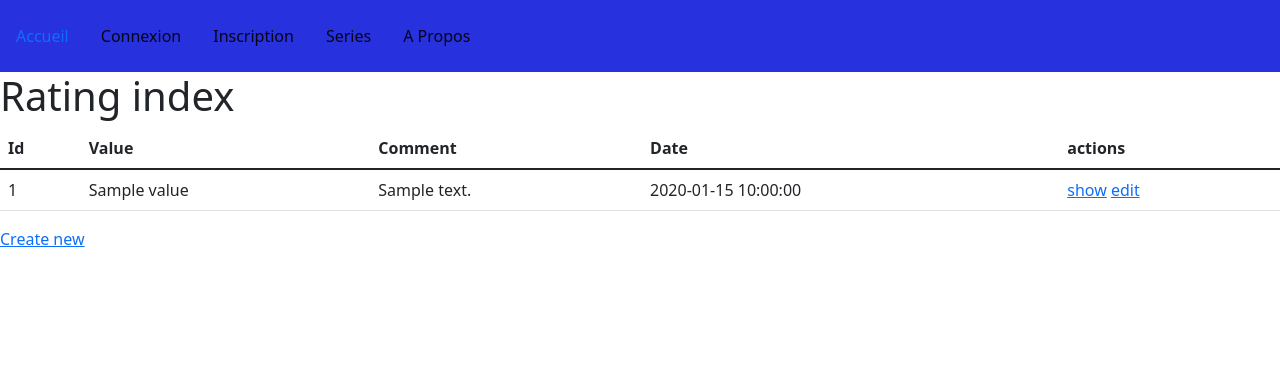
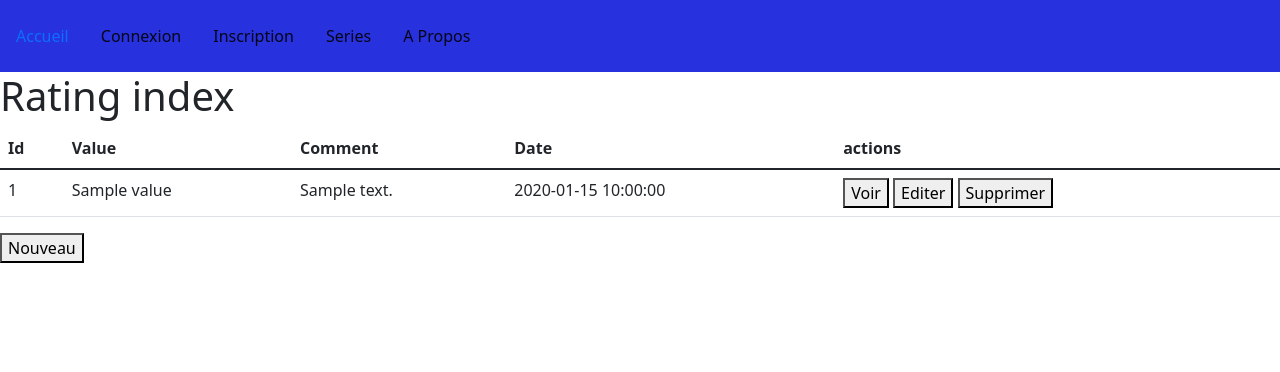
Before and after one commit to Romain-Chagnaud/-Projet_Web, a Symfony app: template Projet_Web/Projet_Web/templates/rating/index.html.twig in a window 1280 px wide. Shown: the top 372 px of the page. Run offline with Twig, Linux system fonts and the light colour scheme; the template is opened without the code that fills it: most values are stand-ins (such as "Sample title", 1, 10 or a date in 2020); some libraries are stand-ins or nearby versions.

Commit message:
petit amélioration niveau rating

```diff
--- a/Projet_Web/Projet_Web/src/Form/RatingType.php
+++ b/Projet_Web/Projet_Web/src/Form/RatingType.php
@@ -6,6 +6,7 @@ use App\Entity\Rating;
 use Symfony\Component\Form\AbstractType;
 use Symfony\Component\Form\FormBuilderInterface;
 use Symfony\Component\OptionsResolver\OptionsResolver;
+use Symfony\Component\VarExporter\Internal\Values;
 
 class RatingType extends AbstractType
 {
@@ -22,6 +23,11 @@ class RatingType extends AbstractType
 
     public function configureOptions(OptionsResolver $resolver): void
     {
+        $values = new Values([
+            'min' => 0,
+            'max' => 20
+        ]);
+
         $resolver->setDefaults([
             'data_class' => Rating::class,
         ]);
--- a/Projet_Web/Projet_Web/templates/rating/_form.html.twig
+++ b/Projet_Web/Projet_Web/templates/rating/_form.html.twig
@@ -1,4 +1,5 @@
 {{ form_start(form) }}
     {{ form_widget(form) }}
-    <button class="btn">{{ button_label|default('Save') }}</button>
+    <button class="btn">{{button_label|default('Save')}}</button>
+    <button type="button">Save</button>
 {{ form_end(form) }}
--- a/Projet_Web/Projet_Web/templates/rating/index.html.twig
+++ b/Projet_Web/Projet_Web/templates/rating/index.html.twig
@@ -23,8 +23,10 @@
                 <td>{{ rating.comment }}</td>
                 <td>{{ rating.date ? rating.date|date('Y-m-d H:i:s') : '' }}</td>
                 <td>
-                    <a href="{{ path('rating_show', {'id': rating.id}) }}">show</a>
-                    <a href="{{ path('rating_edit', {'id': rating.id}) }}">edit</a>
+                    <a href="{{ path('rating_show', {'id': rating.id}) }}"><button>Voir</button></a>
+                    <a href="{{ path('rating_edit', {'id': rating.id}) }}"><button>Editer</button></a>
+
+                    <a href="{{ path('rating_delete', {'id': rating.id}) }}"> <button>Supprimer</button></a>
                 </td>
             </tr>
         {% else %}
@@ -35,5 +37,5 @@
         </tbody>
     </table>
 
-    <a href="{{ path('rating_new') }}">Create new</a>
+    <a href="{{ path('rating_new') }}"><button type="button">Nouveau</button></a>
 {% endblock %}
--- a/Projet_Web/Projet_Web/templates/security/login.html.twig
+++ b/Projet_Web/Projet_Web/templates/security/login.html.twig
@@ -19,6 +19,8 @@
     <input type="email" value="{{ last_username }}" name="email" id="inputEmail" class="form-control" autocomplete="email" required autofocus>
     <label for="inputPassword">Password</label>
     <input type="password" name="password" id="inputPassword" class="form-control" autocomplete="current-password" required>
+    <label for="inputName">name</label>
+    <input type="name" name="name" id="inputName" class="form-control" autocomplete="name" required>
 
     <input type="hidden" name="_csrf_token"
            value="{{ csrf_token('authenticate') }}"
@@ -34,7 +36,7 @@
             </label>
         </div>
     #}
-
+    <br>
     <button class="btn btn-lg btn-primary" type="submit">
         Sign in
     </button>
--- a/Projet_Web/Projet_Web/templates/serie/show.html.twig
+++ b/Projet_Web/Projet_Web/templates/serie/show.html.twig
@@ -80,10 +80,14 @@
             {% endif %}
         </div>
 
+
         <div class = "div9">
+        {% if app.user %}
             <a href="{{ path('rating_new')}}">votre note</a>
+        {% else %}
+            <a href="{{ path('app_register')}}">votre note</a>
+        {% endif %}
         </div>
-
     </div>
 
     {% if app.user %}
```
Also changed, not shown: 1 other file.
